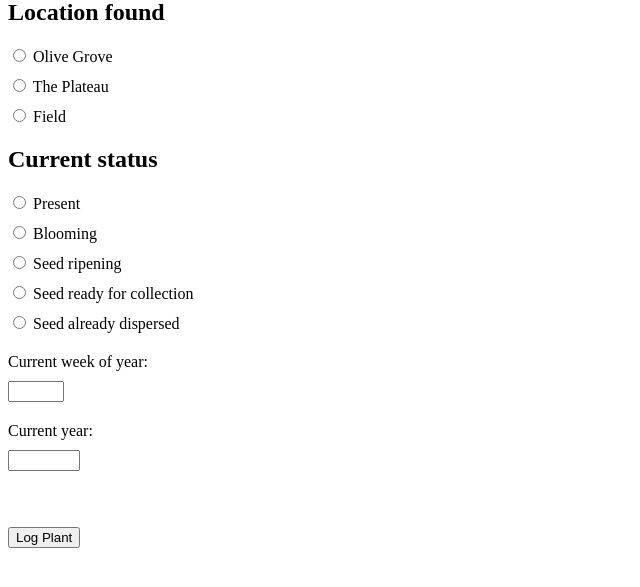
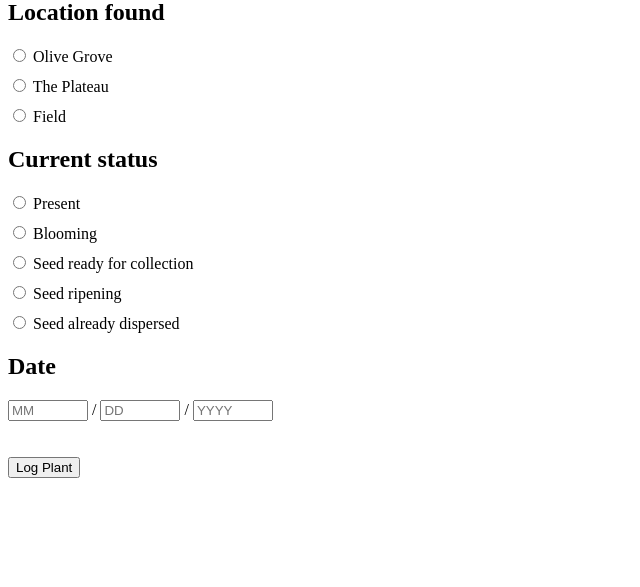
Before and after one commit to tuckergol/native_plants_db, a Flask app: page /log_plant in a window 1280 px wide. Shown: the part 123-710 px from the top of the page, without its empty margins (0-640 px from the left). Run offline with Flask 3, Linux system fonts and the light colour scheme.

Commit message:
reformat time column to hold date

```diff
--- a/app.py
+++ b/app.py
@@ -20,7 +20,7 @@ def init_db():
             common_name TEXT,
             locations TEXT,
             status TEXT,
-            time TEXT
+            date TEXT
         )
         ''')
 init_db()
@@ -44,19 +44,21 @@ def log_plant_page():
 @app.route('/log', methods=['POST'])
 def log_plant():
     common_name = request.form.get('common_name')
-    location = request.form.get('locations')
+    locations = request.form.get('locations')
     status = request.form.get('status')
-    week = request.form.get('week')
+
+    month = request.form.get('month').zfill(2)  # Pads single digits with leading zero
+    day = request.form.get('day').zfill(2)      # Pads single digits with leading zero
     year = request.form.get('year')
 
-    # Combine year and week for 'time' column
-    time_log = f"{year}, Week {week}"
+    # Combine month, day, and year into MM/DD/YYYY format
+    date = f"{month}/{day}/{year}"
 
     # Insert into logs database
     with sqlite3.connect('native_plants.db') as conn:
         cursor = conn.cursor()
-        cursor.execute("INSERT INTO logs (common_name, locations, status, time) VALUES (?, ?, ?, ?)",
-                       (common_name, location, status, time_log))
+        cursor.execute("INSERT INTO logs (common_name, locations, status, date) VALUES (?, ?, ?, ?)",
+                       (common_name, locations, status, date))
         conn.commit()
 
     return redirect(url_for('index'))
--- a/templates/log_plant.html
+++ b/templates/log_plant.html
@@ -8,6 +8,9 @@
         .form-section label {
             display: block;
             margin-bottom: 10px;
+        }
+        input[type="number"] {
+            width: 80px;
         }
     </style>
 </head>
@@ -33,21 +36,20 @@
         <h2>Current status</h2>
             <label><input type="radio" name="status" value="Present" required> Present</label>
             <label><input type="radio" name="status" value="Blooming"> Blooming</label>
+            <label><input type="radio" name="status" value="Seed ready for collection"> Seed ready for collection</label>
             <label><input type="radio" name="status" value="Seed ripening"> Seed ripening</label>
-            <label><input type="radio" name="status" value="Seed ready for collection"> Seed ready for collection</label>
             <label><input type="radio" name="status" value="Seed already dispersed"> Seed already dispersed</label>
         </div>
 
-        <!-- Week number -->
-        <div class="form-section">
-            <label for="week">Current week of year:</label>
-            <input type="number" id="week" name="week" min="1" max="52" required>
-        </div>
-
-        <!-- Year -->
-        <div class="form-section">
-            <label for="year">Current year:</label>
-            <input type="number" id="year" name="year" min="1900" max="2100" required>
+        <!-- Date -->
+        <div>
+            <h2>Date</h2>
+            <label for="month"></label>
+            <input type="number" id="month" name="month" min="1" max="12" placeholder="MM" required>
+            <label for="day">/</label>
+            <input type="number" id="day" name="day" min="1" max="31" placeholder="DD" required>
+            <label for="year">/</label>
+            <input type="number" id="year" name="year" min="1000" max="9999" placeholder="YYYY" required>
         </div>
 
         <br><br>
--- a/templates/view_logs.html
+++ b/templates/view_logs.html
@@ -19,7 +19,7 @@
                 <th>Common plant name</th>
                 <th>Location</th>
                 <th>Status</th>
-                <th>Time</th>
+                <th>Date</th>
             </tr>
         </thead>
         <tbody>
@@ -28,7 +28,7 @@
                 <td>{{ log[1] }}</td>  <!-- Common name -->
                 <td>{{ log[2] }}</td>  <!-- Location -->
                 <td>{{ log[3] }}</td>  <!-- Status -->
-                <td>{{ log[4] }}</td>  <!-- Time (Year, Week) -->
+                <td>{{ log[4] }}</td>  <!-- Date -->
             </tr>
             {% endfor %}
         </tbody>
```
Also changed, not shown: native_plants.db.
